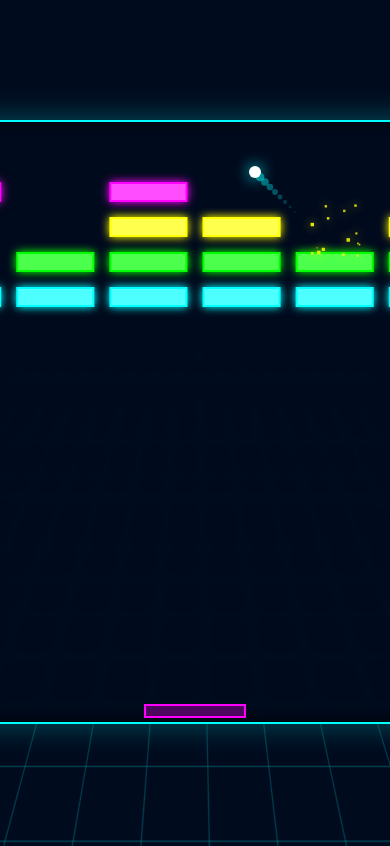
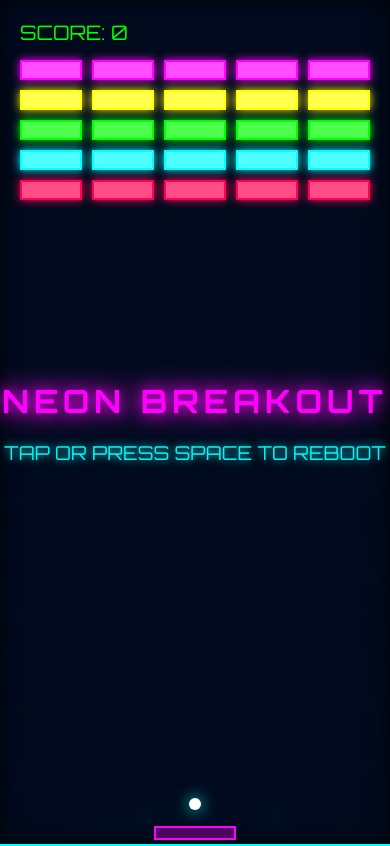
Before and after one commit to Hernan84HD/Arkanoid, a plain HTML site: page index.html in a window 390 px wide. Shown: the top 846 px of the page. Drawn offline with Linux system fonts and the light colour scheme.

Commit message:
Refactor game for mobile support and UI enhancements
Updated game mechanics and UI for mobile compatibility, including touch controls and responsive design adjustments.

```diff
--- a/index.html
+++ b/index.html
@@ -3,7 +3,7 @@
 
 <head>
     <meta charset="UTF-8">
-    <meta name="viewport" content="width=device-width, initial-scale=1.0">
+    <meta name="viewport" content="width=device-width, initial-scale=1.0, maximum-scale=1.0, user-scalable=no">
     <title>Neon Cyberpunk Breakout</title>
     <link href="https://fonts.googleapis.com/css2?family=Orbitron:wght@400;700&display=swap" rel="stylesheet">
     <style>
@@ -15,12 +15,12 @@
             align-items: center;
             height: 100vh;
             background-color: #000B1E;
-            /* Deep Dark Blue */
             font-family: 'Orbitron', sans-serif;
             overflow: hidden;
+            touch-action: none;
+            /* Previene scroll en móvil */
         }
 
-        /* Fondo de rejilla retro-futurista */
         .retro-grid {
             position: absolute;
             width: 200%;
@@ -47,12 +47,11 @@
 
         #gameCanvas {
             border: 2px solid #00FFFF;
-            /* Cyan Border */
             box-shadow: 0 0 30px rgba(0, 255, 255, 0.3), inset 0 0 20px rgba(0, 0, 0, 0.8);
             background-color: rgba(0, 11, 30, 0.85);
-            /* Semi-transparent dark blue */
             cursor: none;
             backdrop-filter: blur(5px);
+            display: block;
         }
 
         #ui-layer {
@@ -62,24 +61,47 @@
             width: 100%;
             display: none;
             z-index: 10;
+            top: 50%;
+            transform: translateY(-50%);
         }
 
         h1 {
             color: #FF00FF;
-            /* Fuchsia */
             text-shadow: 0 0 15px #FF00FF, 0 0 30px #FF00FF;
-            font-size: 4rem;
+            font-size: 3rem;
+            /* Adjusted for mobile safety */
             margin-bottom: 10px;
             letter-spacing: 5px;
             text-transform: uppercase;
         }
 
         p {
-            font-size: 1.5rem;
+            font-size: 1.2rem;
             color: #00FFFF;
-            /* Cyan */
             text-shadow: 0 0 10px #00FFFF;
             animation: pulse 1.5s infinite;
+        }
+
+        /* Indicador visual para zona táctil */
+        #touch-zone-hint {
+            position: absolute;
+            bottom: 20px;
+            width: 100%;
+            text-align: center;
+            color: rgba(0, 255, 255, 0.3);
+            font-size: 0.8rem;
+            pointer-events: none;
+            display: none;
+        }
+
+        @media (max-width: 768px) {
+            #touch-zone-hint {
+                display: block;
+            }
+
+            h1 {
+                font-size: 2rem;
+            }
         }
 
         @keyframes pulse {
@@ -104,308 +126,339 @@
 
     <div id="ui-layer">
         <h1 id="game-title">SYSTEM FAILURE</h1>
-        <p>CLICK TO REBOOT</p>
+        <p>TAP OR PRESS SPACE TO REBOOT</p>
     </div>
 
-    <canvas id="gameCanvas" width="800" height="600"></canvas>
+    <div id="touch-zone-hint">DESLIZA AQUÍ PARA MOVER</div>
+
+    <canvas id="gameCanvas"></canvas>
 
     <script>
-        // --- Configuración e Inicialización ---
         const canvas = document.getElementById('gameCanvas');
         const ctx = canvas.getContext('2d');
         const uiLayer = document.getElementById('ui-layer');
         const gameTitle = document.getElementById('game-title');
 
+        // Estado del juego
         let isGameOver = false;
+        let isPlaying = false; // Nuevo estado para esperar inicio
         let score = 0;
 
-        // Pelota
-        const ballRadius = 6; // Un poco más pequeña para parecer un láser
-        let x, y, dx, dy;
-        const initialSpeed = 5;
+        // Entidades
+        let ball = { x: 0, y: 0, dx: 0, dy: 0, radius: 6 };
+        let paddle = { x: 0, width: 100, height: 12 };
+        let bricks = [];
+        let particles = [];
+        let ballTrail = [];
 
-        // Trail (Estela)
+        // Configuración estética
+        const brickPadding = 10;
+        const brickOffsetTop = 60;
         const trailLength = 10;
-        let ballTrail = []; // {x, y}
 
-        // Paleta
-        const paddleHeight = 12;
-        const paddleWidth = 100;
-        let paddleX;
+        // Inputs
+        let rightPressed = false;
+        let leftPressed = false;
 
-        // Ladrillos
-        const brickRowCount = 4; // Una fila extra
-        const brickColumnCount = 8;
-        const brickPadding = 15;
-        const brickOffsetTop = 60;
-        const brickOffsetLeft = 35;
-        const brickHeight = 20;
-        const brickWidth = (canvas.width - (brickOffsetLeft * 2) - (brickPadding * (brickColumnCount - 1))) / brickColumnCount;
+        // --- Redimensionado y Adaptabilidad ---
+        function resizeCanvas() {
+            // Ajustar al tamaño de la ventana
+            canvas.width = window.innerWidth;
+            canvas.height = window.innerHeight;
 
-        let bricks = [];
+            // Ajustar paleta para móviles
+            if (canvas.width < 500) {
+                paddle.width = 80;
+            } else {
+                paddle.width = 100;
+            }
 
-        // Partículas
-        let particles = [];
+            // Reiniciar si estamos en medio de juego o menú para ajustar posiciones
+            if (!isPlaying) {
+                resetBallPaddle();
+            }
+        }
+
+        window.addEventListener('resize', () => {
+            resizeCanvas();
+            // Si no estamos jugando, reinicializar ladrillos para ajustar columnas
+            if (!isPlaying) {
+                initGame();
+            }
+        });
+
+        // --- Inicialización ---
+
         class Particle {
             constructor(x, y, color) {
-                this.x = x;
-                this.y = y;
-                this.color = color;
+                this.x = x; this.y = y; this.color = color;
                 this.size = Math.random() * 3 + 1;
                 this.speedX = Math.random() * 6 - 3;
                 this.speedY = Math.random() * 6 - 3;
-                this.life = 1.0; // Opacidad
-                this.decay = Math.random() * 0.02 + 0.01;
+                this.life = 1.0; this.decay = Math.random() * 0.02 + 0.01;
             }
-            update() {
-                this.x += this.speedX;
-                this.y += this.speedY;
-                this.life -= this.decay;
-            }
+            update() { this.x += this.speedX; this.y += this.speedY; this.life -= this.decay; }
             draw(ctx) {
-                ctx.save();
-                ctx.globalAlpha = this.life;
-                ctx.fillStyle = this.color;
-                ctx.shadowBlur = 10;
-                ctx.shadowColor = this.color;
-                ctx.beginPath();
-                ctx.rect(this.x, this.y, this.size, this.size); // Cuadradas para estilo digital
-                ctx.fill();
-                ctx.restore();
+                ctx.save(); ctx.globalAlpha = this.life;
+                ctx.fillStyle = this.color; ctx.shadowBlur = 10; ctx.shadowColor = this.color;
+                ctx.beginPath(); ctx.rect(this.x, this.y, this.size, this.size);
+                ctx.fill(); ctx.restore();
             }
         }
 
         function createExplosion(x, y, color) {
-            for (let i = 0; i < 15; i++) {
-                particles.push(new Particle(x, y, color));
-            }
+            for (let i = 0; i < 15; i++) { particles.push(new Particle(x, y, color)); }
+        }
+
+        function resetBallPaddle() {
+            paddle.x = (canvas.width - paddle.width) / 2;
+            ball.x = canvas.width / 2;
+            ball.y = canvas.height - 40;
+            ball.dx = 0;
+            ball.dy = 0;
+            ballTrail = [];
         }
 
         function initGame() {
-            x = canvas.width / 2;
-            y = canvas.height - 40;
-            dx = initialSpeed * (Math.random() > 0.5 ? 1 : -1);
-            dy = -initialSpeed;
-            paddleX = (canvas.width - paddleWidth) / 2;
-            ballTrail = [];
-            particles = [];
+            isPlaying = false;
+            isGameOver = false;
             score = 0;
+            uiLayer.style.display = 'block';
+            gameTitle.innerText = "NEON BREAKOUT";
 
-            // Inicializar ladrillos con colores Cyberpunk por fila
-            // Colores: Pink, Yellow, Green, Cyan
-            const rowColors = ["#FF00FF", "#FFFF00", "#00FF00", "#00FFFF"];
+            resetBallPaddle();
+
+            // Calcular columnas dinámicamente según ancho
+            let brickColumnCount = Math.floor((canvas.width - 40) / 70); // ~70px por ladrillo
+            brickColumnCount = Math.max(3, Math.min(brickColumnCount, 12)); // Min 3, Max 12
+
+            const brickRowCount = 5;
+            const totalBrickWidth = canvas.width - (brickPadding * (brickColumnCount - 1)) - 40; // 20px padding lados
+            const brickWidth = totalBrickWidth / brickColumnCount;
+            const brickOffsetLeft = 20;
+
+            const rowColors = ["#FF00FF", "#FFFF00", "#00FF00", "#00FFFF", "#FF0055"];
 
             bricks = [];
             for (let c = 0; c < brickColumnCount; c++) {
                 bricks[c] = [];
                 for (let r = 0; r < brickRowCount; r++) {
                     bricks[c][r] = {
-                        x: 0,
-                        y: 0,
+                        x: (c * (brickWidth + brickPadding)) + brickOffsetLeft,
+                        y: (r * (20 + brickPadding)) + brickOffsetTop,
                         status: 1,
-                        color: rowColors[r % rowColors.length]
+                        color: rowColors[r % rowColors.length],
+                        w: brickWidth, h: 20
                     };
                 }
             }
         }
 
-        // --- Inputs ---
-        document.addEventListener("mousemove", mouseMoveHandler, false);
-        document.addEventListener("click", clickHandler, false);
-
-        function mouseMoveHandler(e) {
-            if (isGameOver) return;
-            const relativeX = e.clientX - canvas.offsetLeft;
-            if (relativeX > 0 && relativeX < canvas.width) {
-                paddleX = relativeX - paddleWidth / 2;
+        function startGame() {
+            if (!isPlaying && !isGameOver) {
+                isPlaying = true;
+                uiLayer.style.display = 'none';
+                const speed = canvas.width < 500 ? 5 : 7; // Más lento en pantallas pequeñas
+                ball.dx = speed * (Math.random() > 0.5 ? 1 : -1);
+                ball.dy = -speed;
+            } else if (isGameOver) {
+                initGame();
             }
         }
 
-        function clickHandler() {
-            if (isGameOver) {
-                resetGame();
+        // --- Inputs ---
+        // Teclado
+        document.addEventListener("keydown", keyDownHandler, false);
+        document.addEventListener("keyup", keyUpHandler, false);
+
+        function keyDownHandler(e) {
+            if (e.key == "Right" || e.key == "ArrowRight") rightPressed = true;
+            else if (e.key == "Left" || e.key == "ArrowLeft") leftPressed = true;
+            else if (e.code == "Space") startGame();
+        }
+        function keyUpHandler(e) {
+            if (e.key == "Right" || e.key == "ArrowRight") rightPressed = false;
+            else if (e.key == "Left" || e.key == "ArrowLeft") leftPressed = false;
+        }
+
+        // Touch (Mobile)
+        canvas.addEventListener("touchstart", touchHandler, { passive: false });
+        canvas.addEventListener("touchmove", touchHandler, { passive: false });
+        document.addEventListener("click", startGame); // Click para empezar también
+
+        function touchHandler(e) {
+            // Solo para empezar si estamos en menú
+            if (!isPlaying || isGameOver) {
+                startGame();
+                e.preventDefault();
+                return;
+            }
+
+            if (e.touches && e.touches.length > 0) {
+                const touchX = e.touches[0].clientX;
+                // Mover paleta directamente a la posición X del dedo
+                let relativeX = touchX - canvas.offsetLeft;
+                if (relativeX > 0 && relativeX < canvas.width) {
+                    // Centrar paleta en dedo
+                    paddle.x = relativeX - paddle.width / 2;
+                }
+                e.preventDefault(); // Prevenir scroll
             }
         }
 
-        function resetGame() {
-            isGameOver = false;
-            uiLayer.style.display = 'none';
-            initGame();
-            draw();
+        // Mouse (Backup)
+        document.addEventListener("mousemove", mouseMoveHandler, false);
+        function mouseMoveHandler(e) {
+            if (!isPlaying) return;
+            const relativeX = e.clientX - canvas.offsetLeft;
+            if (relativeX > 0 && relativeX < canvas.width) {
+                paddle.x = relativeX - paddle.width / 2;
+            }
         }
 
         // --- Lógica Principal ---
-        function collisionDetection() {
-            for (let c = 0; c < brickColumnCount; c++) {
-                for (let r = 0; r < brickRowCount; r++) {
+        function update() {
+            // Movimiento Paleta (Teclado)
+            if (rightPressed && paddle.x < canvas.width - paddle.width) {
+                paddle.x += 8;
+            }
+            else if (leftPressed && paddle.x > 0) {
+                paddle.x -= 8;
+            }
+
+            // Límites paleta
+            if (paddle.x < 0) paddle.x = 0;
+            if (paddle.x + paddle.width > canvas.width) paddle.x = canvas.width - paddle.width;
+
+            if (!isPlaying) return;
+
+            // Movimiento Pelota
+            ball.x += ball.dx;
+            ball.y += ball.dy;
+
+            // Rebotes
+            if (ball.x + ball.dx > canvas.width - ball.radius || ball.x + ball.dx < ball.radius) {
+                ball.dx = -ball.dx;
+            }
+            if (ball.y + ball.dy < ball.radius) {
+                ball.dy = -ball.dy;
+            } else if (ball.y + ball.dy > canvas.height - paddle.height - ball.radius) {
+                // Colisión paleta
+                if (ball.x > paddle.x && ball.x < paddle.x + paddle.width) {
+                    let collidePoint = ball.x - (paddle.x + paddle.width / 2);
+                    collidePoint = collidePoint / (paddle.width / 2);
+                    let angle = collidePoint * (Math.PI / 3);
+
+                    let currentSpeed = Math.sqrt(ball.dx * ball.dx + ball.dy * ball.dy);
+                    currentSpeed = Math.min(currentSpeed * 1.05, 15);
+
+                    ball.dx = currentSpeed * Math.sin(angle);
+                    ball.dy = -currentSpeed * Math.cos(angle);
+                }
+            }
+
+            if (ball.y + ball.dy > canvas.height) {
+                endGame("SYSTEM FAILURE");
+            }
+
+            // Colisión Ladrillos
+            for (let c = 0; c < bricks.length; c++) {
+                for (let r = 0; r < bricks[c].length; r++) {
                     const b = bricks[c][r];
                     if (b.status === 1) {
-                        if (x > b.x && x < b.x + brickWidth && y > b.y && y < b.y + brickHeight) {
-                            dy = -dy;
+                        if (ball.x > b.x && ball.x < b.x + b.w && ball.y > b.y && ball.y < b.y + b.h) {
+                            ball.dy = -ball.dy;
                             b.status = 0;
                             score++;
-                            createExplosion(b.x + brickWidth / 2, b.y + brickHeight / 2, b.color);
+                            createExplosion(b.x + b.w / 2, b.y + b.h / 2, b.color);
 
-                            // Sonido o efecto extra aquí podría ir bien
-
-                            if (score === brickRowCount * brickColumnCount) {
-                                showGameOver("SYSTEM HACKED"); // Mensaje de victoria temático
-                            }
+                            // Check Win (Simplificado para array dinámico)
+                            // ... se podría optimizar llevando cuenta de ladrillos totales
                         }
                     }
                 }
             }
         }
 
-        function showGameOver(message) {
+        function endGame(msg) {
             isGameOver = true;
-            gameTitle.innerText = message;
+            isPlaying = false;
+            gameTitle.innerText = msg;
             uiLayer.style.display = 'block';
         }
 
         // --- Dibujado ---
-        function drawBall() {
-            // Dibujar estela
-            for (let i = 0; i < ballTrail.length; i++) {
-                const pos = ballTrail[i];
-                const opacity = (i + 1) / ballTrail.length; // Más reciente = más opaco
-                ctx.beginPath();
-                ctx.arc(pos.x, pos.y, ballRadius * (opacity * 0.8), 0, Math.PI * 2);
-                ctx.fillStyle = `rgba(0, 255, 255, ${opacity * 0.5})`; // Cyan trail
-                ctx.fill();
-                ctx.closePath();
+        function draw() {
+            ctx.clearRect(0, 0, canvas.width, canvas.height); // Fondo transparente para ver grid detrás si quisiera, pero tengo bg opacity
+
+            // Pelota y Trail
+            if (isPlaying) {
+                ballTrail.push({ x: ball.x, y: ball.y });
+                if (ballTrail.length > trailLength) ballTrail.shift();
             }
 
-            // Dibujar pelota principal
+            ballTrail.forEach((pos, i) => {
+                const opacity = (i + 1) / ballTrail.length;
+                ctx.beginPath();
+                ctx.arc(pos.x, pos.y, ball.radius * (opacity * 0.8), 0, Math.PI * 2);
+                ctx.fillStyle = `rgba(0, 255, 255, ${opacity * 0.5})`;
+                ctx.fill();
+            });
+
             ctx.beginPath();
-            ctx.arc(x, y, ballRadius, 0, Math.PI * 2);
+            ctx.arc(ball.x, ball.y, ball.radius, 0, Math.PI * 2);
             ctx.fillStyle = "#fff";
-            ctx.shadowBlur = 15;
-            ctx.shadowColor = "#00FFFF"; // Cyan glow
+            ctx.shadowBlur = 15; ctx.shadowColor = "#00FFFF";
             ctx.fill();
-            ctx.closePath();
             ctx.shadowBlur = 0;
-        }
 
-        function drawPaddle() {
+            // Paleta
             ctx.beginPath();
-            // Estilo robótico: rect con borde y luz interior
             ctx.fillStyle = "#000";
-            ctx.strokeStyle = "#FF00FF"; // Fuchsia outline
+            ctx.strokeStyle = "#FF00FF";
             ctx.lineWidth = 2;
-            ctx.rect(paddleX, canvas.height - paddleHeight - 5, paddleWidth, paddleHeight);
+            ctx.rect(paddle.x, canvas.height - paddle.height - 5, paddle.width, paddle.height);
             ctx.stroke();
-
-            // Relleno brillante
             ctx.fillStyle = "rgba(255, 0, 255, 0.3)";
             ctx.fill();
+            ctx.shadowBlur = 0;
 
-            ctx.shadowBlur = 20;
-            ctx.shadowColor = "#FF00FF";
-            ctx.closePath();
-            ctx.shadowBlur = 0;
-        }
+            // Ladrillos
+            bricks.forEach(col => {
+                col.forEach(b => {
+                    if (b.status === 1) {
+                        ctx.beginPath();
+                        ctx.rect(b.x, b.y, b.w, b.h);
+                        ctx.fillStyle = b.color;
+                        ctx.shadowBlur = 10; ctx.shadowColor = b.color;
+                        ctx.fill();
+                        ctx.shadowBlur = 0;
+                        ctx.fillStyle = "rgba(255,255,255,0.3)";
+                        ctx.fillRect(b.x + 2, b.y + 2, b.w - 4, b.h - 4);
+                    }
+                });
+            });
 
-        function drawBricks() {
-            for (let c = 0; c < brickColumnCount; c++) {
-                for (let r = 0; r < brickRowCount; r++) {
-                    if (bricks[c][r].status === 1) {
-                        const brickX = (c * (brickWidth + brickPadding)) + brickOffsetLeft;
-                        const brickY = (r * (brickHeight + brickPadding)) + brickOffsetTop;
-                        bricks[c][r].x = brickX;
-                        bricks[c][r].y = brickY;
-
-                        const color = bricks[c][r].color;
-
-                        ctx.beginPath();
-                        ctx.rect(brickX, brickY, brickWidth, brickHeight);
-                        ctx.fillStyle = color;
-                        ctx.shadowBlur = 10;
-                        ctx.shadowColor = color;
-                        ctx.fill();
-                        ctx.closePath();
-
-                        // Brillo interior para efecto "tubo de neón"
-                        ctx.fillStyle = "rgba(255,255,255,0.3)";
-                        ctx.fillRect(brickX + 2, brickY + 2, brickWidth - 4, brickHeight - 4);
-                    }
-                }
-            }
-            ctx.shadowBlur = 0;
-        }
-
-        function drawScore() {
-            ctx.font = "20px 'Orbitron'";
-            ctx.fillStyle = "#00FF00"; // Lime
-            ctx.shadowBlur = 5;
-            ctx.shadowColor = "#00FF00";
-            ctx.fillText("SCORE: " + score, 15, 30);
-            ctx.shadowBlur = 0;
-        }
-
-        function updateParticles() {
+            // Partículas
             for (let i = particles.length - 1; i >= 0; i--) {
                 particles[i].update();
                 particles[i].draw(ctx);
-                if (particles[i].life <= 0) {
-                    particles.splice(i, 1);
-                }
-            }
-        }
-
-        function draw() {
-            if (isGameOver) return;
-
-            // Limpieza con trail effect ligero en el fondo (opcional, aquí usaré clearRect normal para nitidez)
-            ctx.clearRect(0, 0, canvas.width, canvas.height);
-
-            drawBricks();
-            drawPaddle();
-
-            // Actualizar trail pelota
-            ballTrail.push({ x: x, y: y });
-            if (ballTrail.length > trailLength) {
-                ballTrail.shift();
-            }
-            drawBall();
-
-            updateParticles();
-            drawScore();
-            collisionDetection();
-
-            // Rebotes
-            if (x + dx > canvas.width - ballRadius || x + dx < ballRadius) {
-                dx = -dx;
-            }
-            if (y + dy < ballRadius) {
-                dy = -dy;
-            } else if (y + dy > canvas.height - paddleHeight - ballRadius) { // Ajuste fino contacto paleta
-                if (x > paddleX && x < paddleX + paddleWidth) {
-                    let collidePoint = x - (paddleX + paddleWidth / 2);
-                    collidePoint = collidePoint / (paddleWidth / 2);
-                    let angle = collidePoint * (Math.PI / 3);
-
-                    let currentSpeed = Math.sqrt(dx * dx + dy * dy);
-                    currentSpeed = Math.min(currentSpeed * 1.05, 14); // Max speed cap
-
-                    dx = currentSpeed * Math.sin(angle);
-                    dy = -currentSpeed * Math.cos(angle);
-                }
+                if (particles[i].life <= 0) particles.splice(i, 1);
             }
 
-            if (y + dy > canvas.height) {
-                showGameOver("SYSTEM FAILURE");
-            }
+            // Score
+            ctx.font = "20px 'Orbitron'";
+            ctx.fillStyle = "#00FF00";
+            ctx.fillText("SCORE: " + score, 20, 40);
 
-            x += dx;
-            y += dy;
-
+            update();
             requestAnimationFrame(draw);
         }
 
-        // Arranque
+        // Arranque inicial para ajustar tamaños
+        resizeCanvas();
         initGame();
-        draw();
+        draw(); // Loop de dibujado continuo
 
     </script>
 </body>
```
